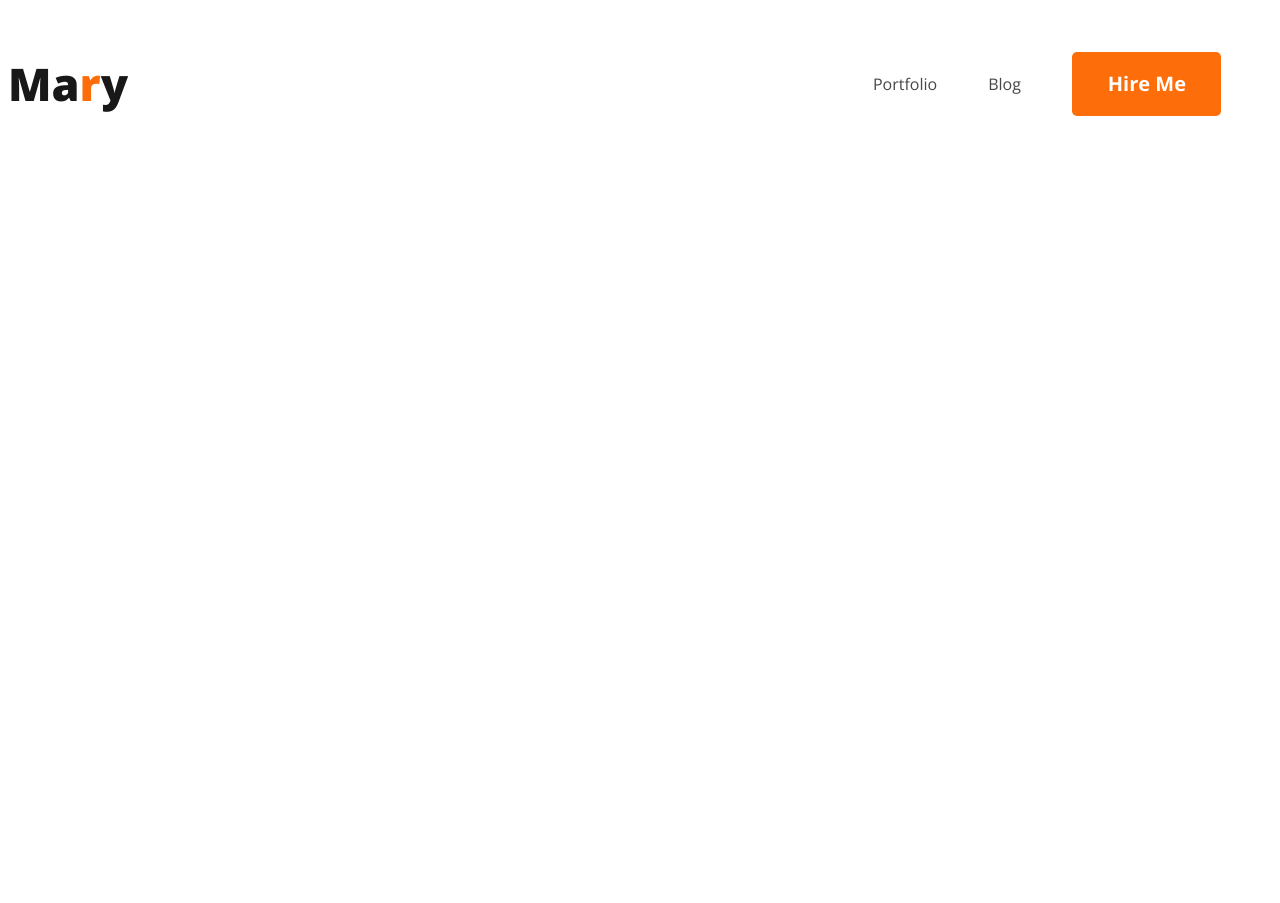
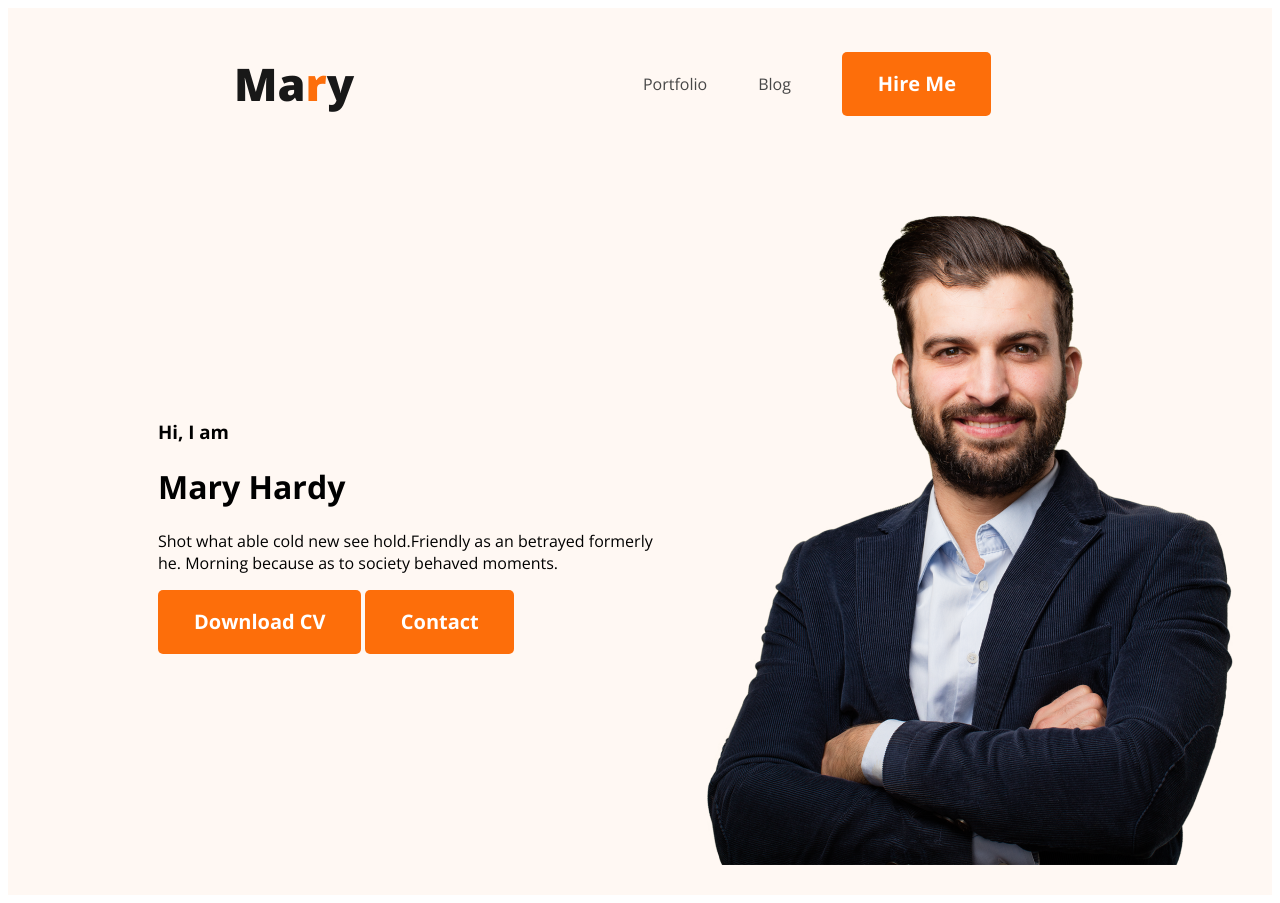
Before and after one commit to ahmed-niaz/webDeveloper_Portfolio, a plain HTML site: page index.html in a window 1280 px wide. Before the commit the page ends 800 px from the top, so only its background shows below. Drawn offline with nearby package versions, Linux system fonts and the light colour scheme.

Commit message:
almost complete the banner

```diff
--- a/index.html
+++ b/index.html
@@ -16,6 +16,16 @@
                 <li><button class="btn-primary">Hire Me</button></li>
             </ul>
         </nav>
+        <div class="banner">
+            <div class="banner-content">
+                <h3 class="banner-greeting">Hi, I  am</h3>
+                <h1 class="banner-title">Mary Hardy</h1>
+                <p>Shot what able cold new see hold.Friendly as an betrayed formerly he. Morning because as to society behaved moments.</p>
+                <button class="btn-primary">Download CV</button>
+                <button class="btn-primary">Contact</button>
+            </div>
+            <img src="./images/hardy.png" alt="Hardy">
+        </div>
     </header>
     <main></main>
     <footer></footer>
--- a/styles/portfolio.css
+++ b/styles/portfolio.css
@@ -23,6 +23,7 @@ nav {
   display: flex;
   justify-content: space-between;
   align-items: center;
+  margin: 0 230px 0 226px;
 }
 
 .title {
@@ -47,3 +48,20 @@ nav a {
   text-decoration: none;
   color: var(--Dark-02, #474747);
 }
+header {
+  background: #fff8f3;
+}
+
+/* Banner */
+
+.banner {
+  padding: 30px 30px 30px 150px;
+  display: flex;
+  align-items: center;
+}
+
+.banner img {
+  width: 584px;
+  height: 676px;
+
+}
```
Also changed, not shown: images/developer.png (added), images/hardy.png (added), images/header_bg.png (added), images/icons/facebook.png (added), images/icons/insta.png (added), images/icons/js.png (added), images/icons/mongo.png (added), images/icons/nodejs.png (added), images/icons/react.png (added), images/icons/twitter.png (added).
